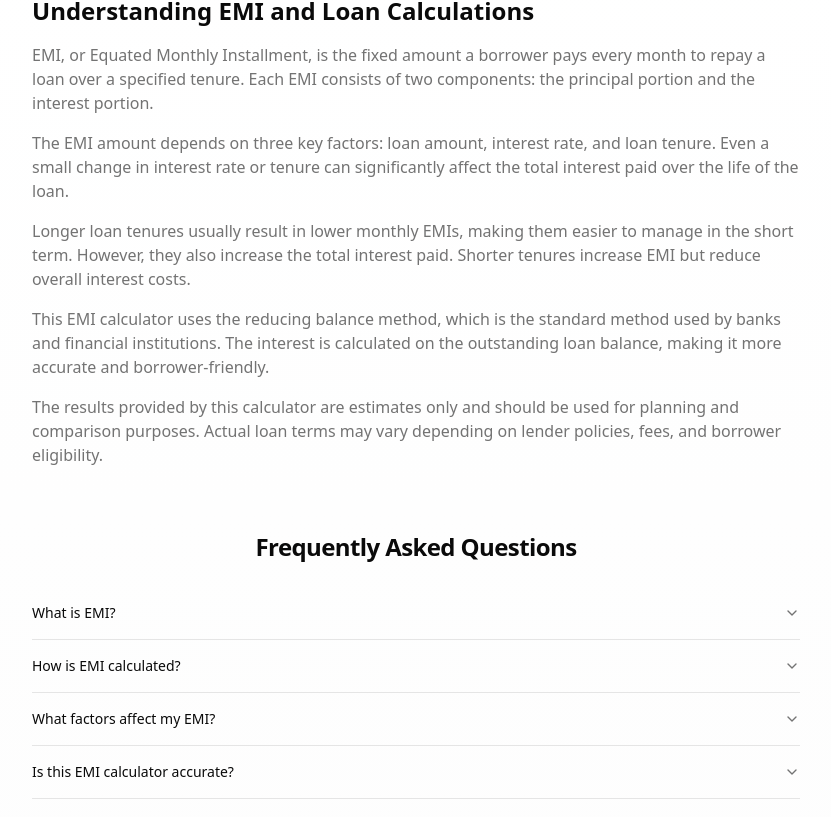
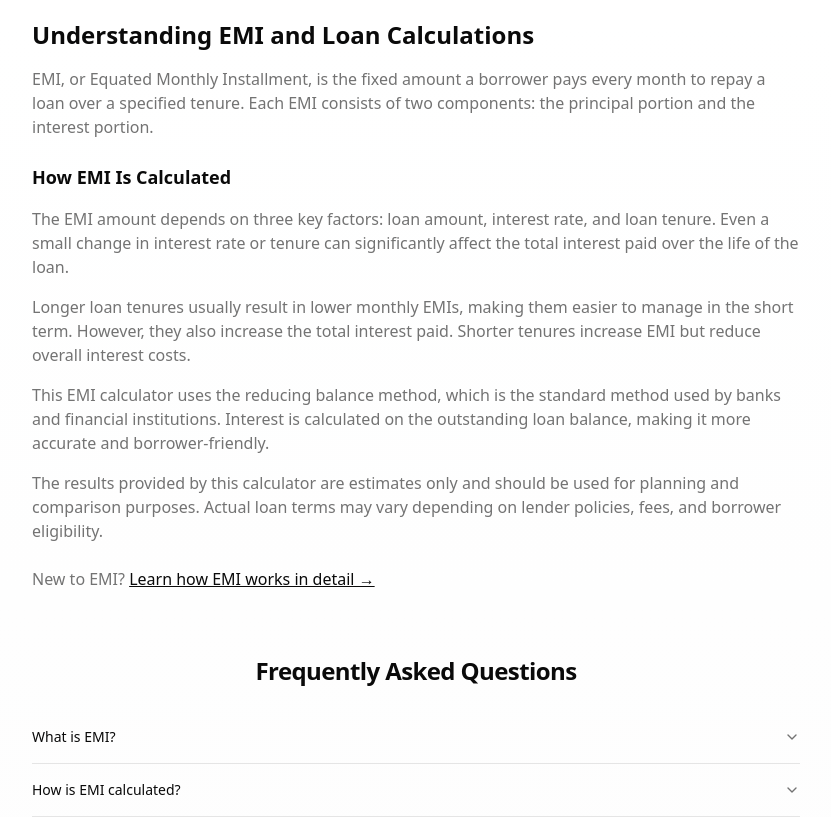
Before and after one commit to sugandahabdy06/orchids-emi-loan-calculator-tool, a Next.js app: page / in a window 1280 px wide. Shown: the part 1176-1993 px from the top of the page, without its empty margins (224-1055 px from the left). Built offline with nearby package versions, Linux system fonts and the light colour scheme.

Commit message:
Update page.tsx
add emi works

```diff
--- a/src/app/page.tsx
+++ b/src/app/page.tsx
@@ -125,12 +125,15 @@ export default function Home() {
               Calculate your monthly EMI for home loans, car loans, personal loans,
               and mortgages with accurate estimates and clear breakdowns.
             </p>
+            <p className="mt-2 text-xs text-muted-foreground">
+              For informational purposes only. Results may vary based on lender terms.
+            </p>
           </section>
 
           {/* Calculator */}
           <EmiCalculator />
 
-          {/* Educational Content (VERY IMPORTANT FOR ADSENSE) */}
+          {/* Educational Content */}
           <section className="mt-16 max-w-3xl mx-auto space-y-4">
             <h2 className="text-2xl font-bold">
               Understanding EMI and Loan Calculations
@@ -142,6 +145,10 @@ export default function Home() {
               consists of two components: the principal portion and the interest
               portion.
             </p>
+
+            <h3 className="text-lg font-semibold mt-6">
+              How EMI Is Calculated
+            </h3>
 
             <p className="text-muted-foreground">
               The EMI amount depends on three key factors: loan amount, interest
@@ -159,15 +166,26 @@ export default function Home() {
 
             <p className="text-muted-foreground">
               This EMI calculator uses the reducing balance method, which is the
-              standard method used by banks and financial institutions. The interest
-              is calculated on the outstanding loan balance, making it more accurate
-              and borrower-friendly.
+              standard method used by banks and financial institutions. Interest
+              is calculated on the outstanding loan balance, making it more
+              accurate and borrower-friendly.
             </p>
 
             <p className="text-muted-foreground">
               The results provided by this calculator are estimates only and should
               be used for planning and comparison purposes. Actual loan terms may
               vary depending on lender policies, fees, and borrower eligibility.
+            </p>
+
+            {/* Internal Link */}
+            <p className="pt-2 text-muted-foreground">
+              New to EMI?{" "}
+              <a
+                href="/how-emi-works"
+                className="underline font-medium text-foreground hover:text-primary"
+              >
+                Learn how EMI works in detail →
+              </a>
             </p>
           </section>
 
```
